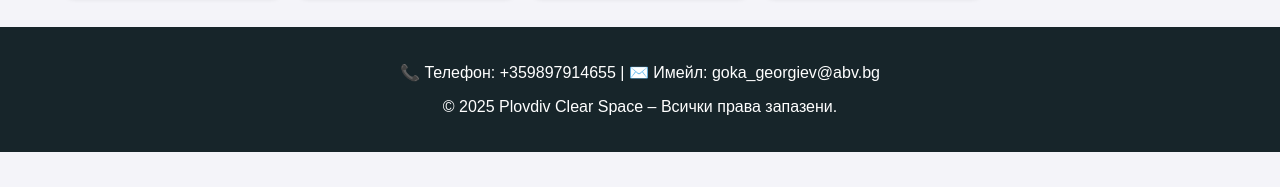
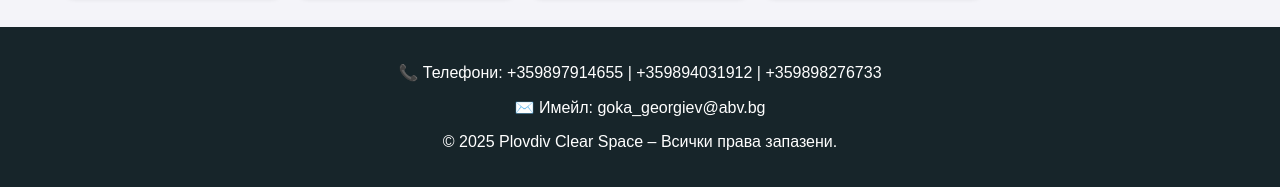
Before and after one commit to gokata8206-pixel/Plovdiv-Clean, a plain HTML site: page index.html in a window 1280 px wide. Shown: the part 765-952 px from the top of the page. Before the commit the page ends 917 px from the top, so only its background shows below. Drawn offline with Linux system fonts and the light colour scheme.

Commit message:
Add files via upload

```diff
--- a/index.html
+++ b/index.html
@@ -69,7 +69,8 @@
     </div>
 
     <footer id="contact">
-        <p>📞 Телефон: +359897914655 | ✉️ Имейл: goka_georgiev@abv.bg</p>
+        <p>📞 Телефони: +359897914655 | +359894031912 | +359898276733</p>
+        <p>✉️ Имейл: goka_georgiev@abv.bg</p>
         <p>© 2025 Plovdiv Clear Space – Всички права запазени.</p>
     </footer>
 </body>
```
